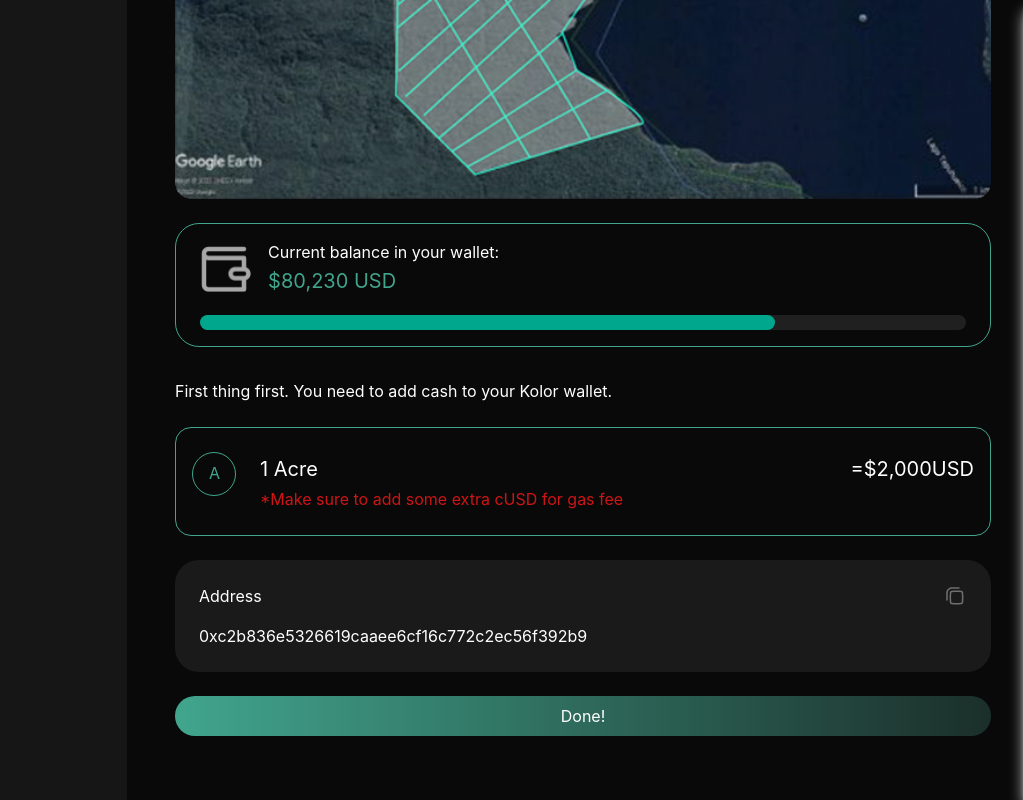
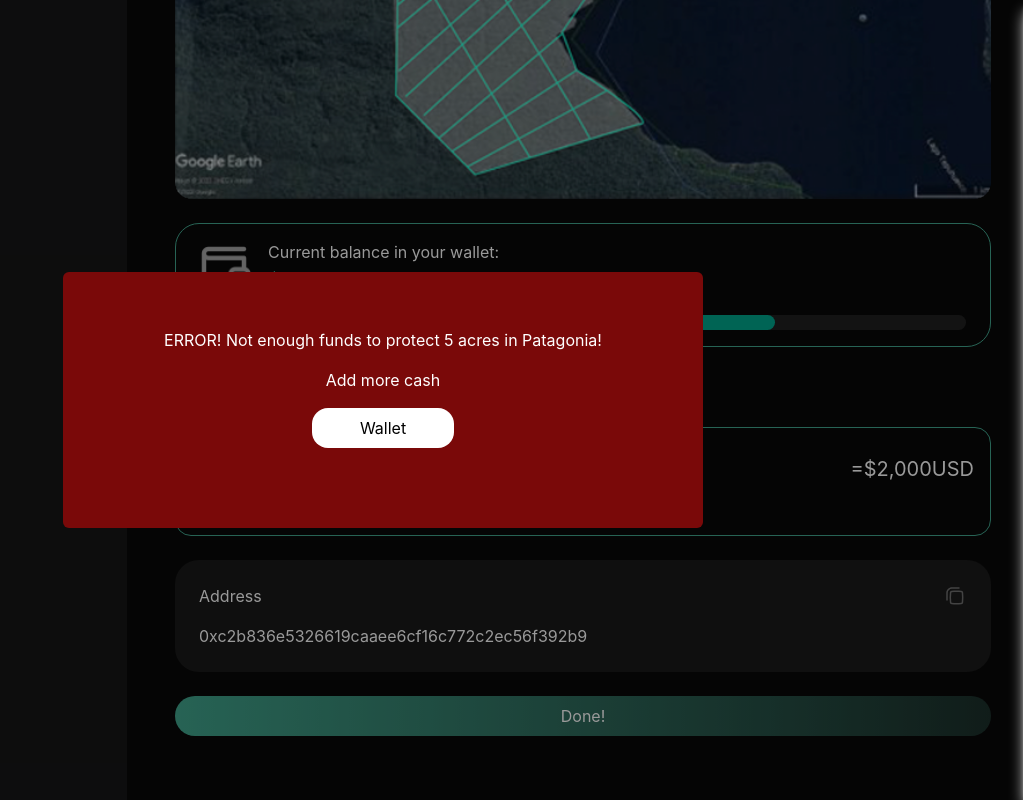
Before and after one commit to jve0902/Kolor-NFT-Marketplace, a React (Create React App) app: page /wallet in a window 1280 px wide. Both pictures are taken after a click on the button "Done!". Shown: the part 559-1359 px from the top of the page, without its empty margins (257-1280 px from the left). Built offline with nearby package versions, Linux system fonts and the light colour scheme.

Commit message:
add modal

```diff
--- a/src/App.css
+++ b/src/App.css
@@ -62,6 +62,10 @@
   background-size: cover;
 }
 
+.bg-error {
+  background: -webkit-linear-gradient(347deg, #7A0909, #7A0909);
+}
+
 .middle-liner::before {
   pointer-events: none;
   content: "";
--- /dev/null
+++ b/src/components/modal/index.tsx
@@ -0,0 +1,47 @@
+import React from 'react';
+import { useNavigate } from 'react-router-dom';
+import "./modal.css";
+
+type Props = {
+  type: string;
+  open: boolean;
+  onClose: any;
+  amount: number;
+}
+
+export const Modal = ({ type, open, onClose, amount }: Props) => {
+  const navigate = useNavigate();
+  if (!open) {
+    return null;
+  }
+  return (
+    <div className={`modal text-app-gray-200`} onClick={onClose}>
+      <div className={`small-modal ${type === 'success' ? 'bg-gradient' : 'bg-error'} absolute bottom-0 top-1/2 px-6 lg:px-12 py-6 transform -translate-y-1/2 left-1/2 -translate-x-1/2 pb-6 md:rounded-md overflow-hidden w-11/12 md:w-2/3 lg:w-2/4 xl:w-1/3 h-64 rounded-2xl`} onClick={e => e.stopPropagation()}>
+        <div className="overflow-y-auto flex flex-col gap-4 justify-center items-center pt-8 xl:pt-14 w-full">
+          <span className="flex text-white justify-center">
+            {
+              type === 'success' ?
+              `SUCESS! You are now protecting ${amount.toString()} acres in Patagonia!`
+              :
+              `ERROR! Not enough funds to protect ${amount.toString()} acres in Patagonia!`
+            }
+          </span>
+          <span className="text-white">
+            {
+              type === 'success' ?
+              'Take look!'
+              :
+              'Add more cash'
+            }
+          </span>
+          {
+            type === 'success' ?
+            <button className="rounded-2xl bg-white py-2 px-12" onClick={() => { onClose(false); navigate('/dashboard'); }}>Dashboard</button>
+            :
+            <button className="rounded-2xl bg-white py-2 px-12" onClick={() => { onClose(false); navigate('/wallet'); }}>Wallet</button>
+          }
+        </div>
+      </div>
+    </div>
+  );
+};
--- /dev/null
+++ b/src/components/modal/modal.css
@@ -0,0 +1,74 @@
+.modal {
+    position: fixed; /* Stay in place */
+    z-index: 1; /* Sit on top */
+    padding-top: 100px; /* Location of the box */
+    left: 0;
+    top: 0;
+    width: 100%; /* Full width */
+    height: 100%; /* Full height */
+    overflow: auto; /* Enable scroll if needed */
+    background-color: rgb(0, 0, 0); /* Fallback color */
+    background-color: rgba(0, 0, 0, 0.4); /* Black w/ opacity */
+  }
+
+  /* Modal Content */
+  .modal-content {
+    background-color: #fefefe;
+    margin: auto;
+    border: 1px solid #888;
+  }
+
+  /* The Close Button */
+  .close {
+    color: #aaaaaa;
+    float: right;
+    font-size: 28px;
+    font-weight: bold;
+  }
+
+  .close:hover,
+  .close:focus {
+    color: #000;
+    text-decoration: none;
+    cursor: pointer;
+  }
+
+  @media screen and (min-width: 1023px) {
+    .modal-content {
+      width: 384px;
+    }
+    .medium-modal {
+      height: 648px;
+    }
+  }
+
+  @media screen and (min-width: 767px) {
+    .modal-content {
+      width: 352px;
+    }
+    .medium-modal {
+      width: 840px;
+    }
+  }
+  @media screen and (max-width: 766px) {
+    .modal-content {
+      width: 100%;
+    }
+    .medium-modal {
+      width: 100%;
+      height: 100%;
+    }
+  }
+
+  .scroll::-webkit-scrollbar {
+    border-radius: 6px;
+  }
+  ::-webkit-scrollbar {
+    background-color: rgb(255, 255, 255);
+    width: 8px;
+    height: 10px;
+  }
+  ::-webkit-scrollbar-thumb {
+    background-color: rgb(183, 189, 198);
+    border-radius: 8px;
+  }
--- a/src/pages/wallet/index.tsx
+++ b/src/pages/wallet/index.tsx
@@ -2,6 +2,7 @@ import { useState } from "react";
 import Layout from "../../layout";
 import ProgressBar from "../../components/progressbar";
 import SideBar from "../../components/sidebar";
+import { Modal } from "../../components/modal";
 import Copy from "../../assets/icons/ico_copy.svg";
 import Tick from "../../assets/icons/ico_tick.svg";
 import CostaMap from "../../assets/image/costa_map.png";
@@ -9,6 +10,8 @@ import OutlineWallet from "../../assets/image/outlined_wallet.png"
 
 const Wallet = () => {
 	const [copied, setCopied] = useState(false);
+	const [open, setOpen] = useState(false);
+
   const copyClipboard = () => {
     navigator.clipboard.writeText("0xc2b836e5326619caaee6cf16c772c2ec56f392b9");
     setCopied(true);
@@ -61,10 +64,12 @@ const Wallet = () => {
 							</div>
 							<p className="truncate text-white">0xc2b836e5326619caaee6cf16c772c2ec56f392b9</p>
 						</div>
-						<button className="text-white button-gradient px-6 py-2 rounded-3xl">Done!</button>
+						<button className="text-white button-gradient px-6 py-2 rounded-3xl" onClick={() => setOpen(true)}>Done!</button>
 					</div>
 				</div>
 			</div>
+			{/* <Modal open={ open } onClose={ () => setOpen(false) } type='success' amount={5} /> */}
+			<Modal open={ open } onClose={ () => setOpen(false) } type='error' amount={5} />
 		</Layout>
 	)
 }
```
